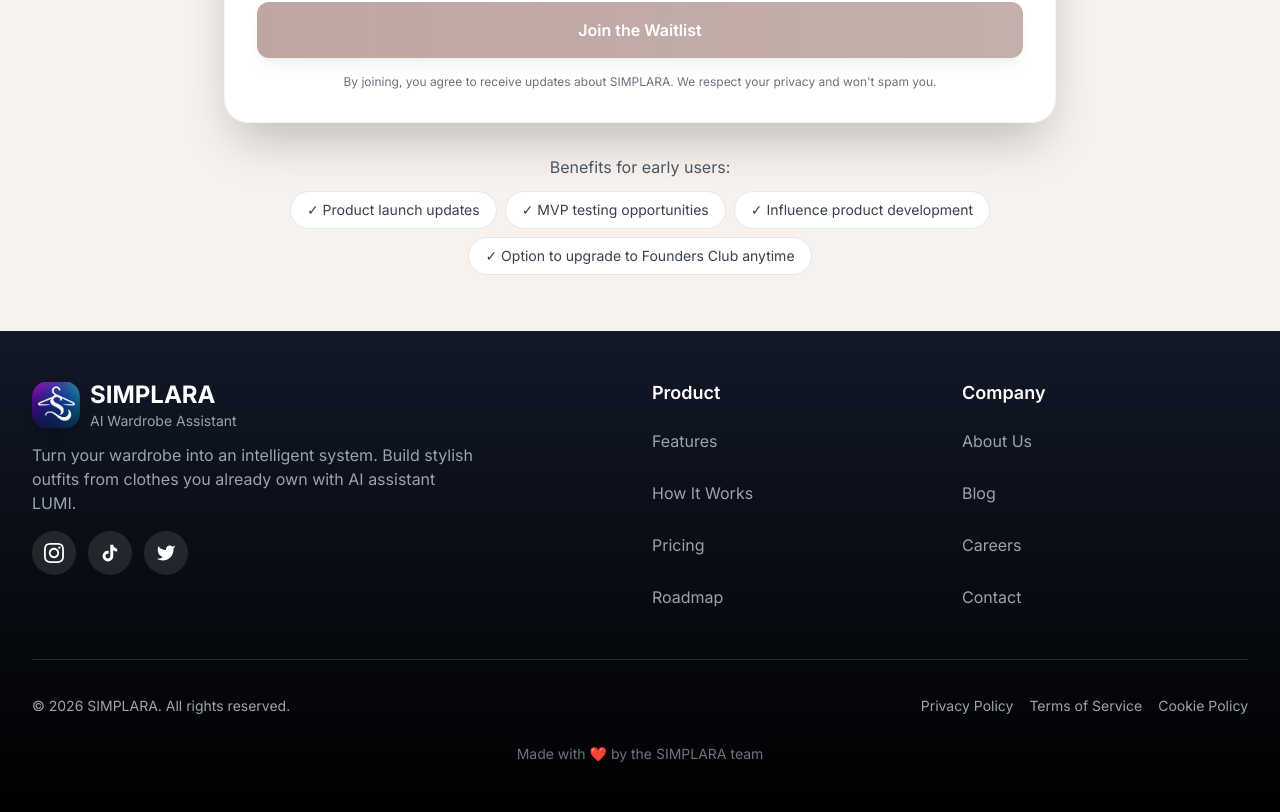
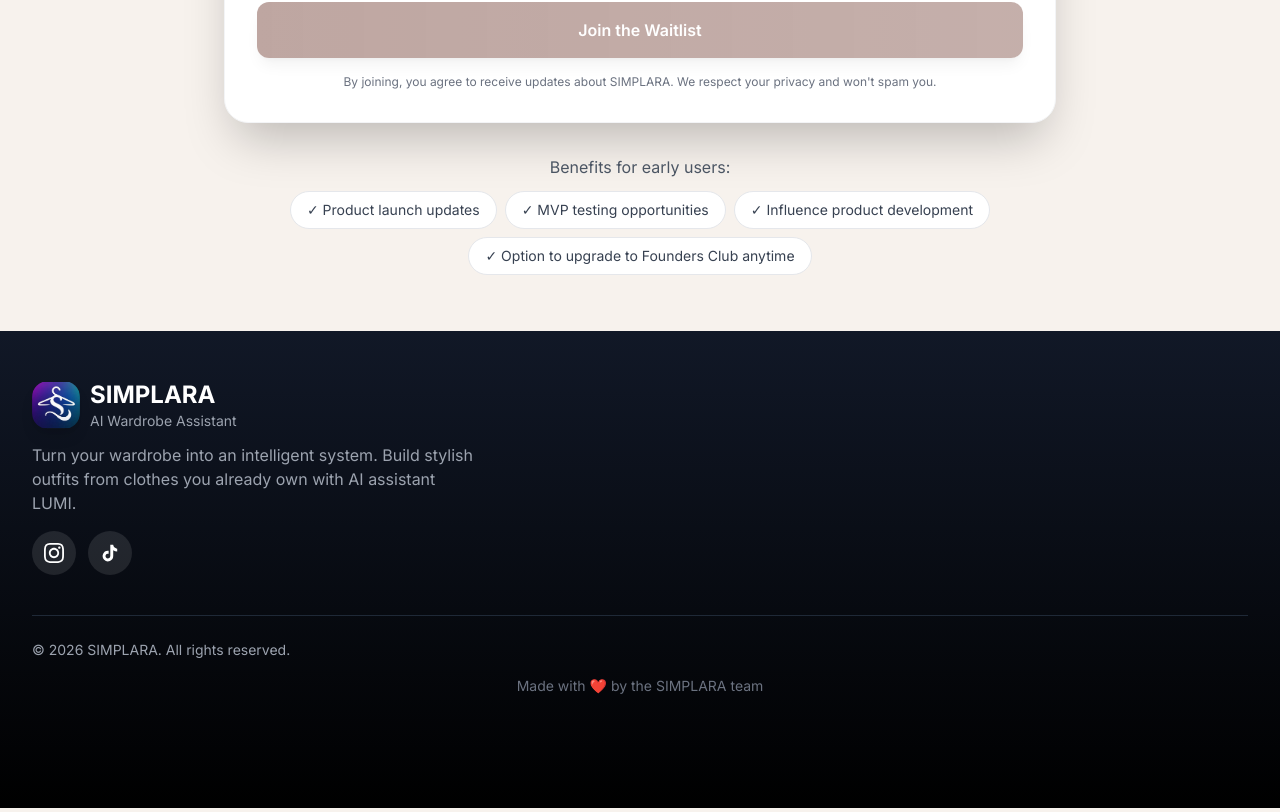
Before and after one commit to milenamyan/simplara-landing, a Next.js app: page /en in a window 1280 px wide. Shown: the part 7352-8164 px from the top of the page. Built offline with nearby package versions, Linux system fonts and the light colour scheme.

Commit message:
Reapply "up"
This reverts commit bc68dbd879d61cfcdf4c11a4dc0a4e9586feec48.

```diff
--- a/components/FAQ.tsx
+++ b/components/FAQ.tsx
@@ -82,12 +82,12 @@
           <p className="text-sm sm:text-base text-gray-600 mb-4 sm:mb-6 px-4">
             {t("contactUs")}
           </p>
-          <button
-            type="button"
-            className="bg-primary hover:bg-primary-dark text-white font-semibold px-6 py-3 sm:px-8 sm:py-3.5 rounded-full transition-all duration-200 shadow-lg hover:shadow-xl active:scale-95 min-h-[44px] text-sm sm:text-base"
+          <a
+            href="mailto:contact@simplara.org"
+            className="inline-flex items-center justify-center bg-primary hover:bg-primary-dark text-white font-semibold px-6 py-3 sm:px-8 sm:py-3.5 rounded-full transition-all duration-200 shadow-lg hover:shadow-xl active:scale-95 min-h-[44px] text-sm sm:text-base"
           >
             {t("contactButton")}
-          </button>
+          </a>
         </div>
       </div>
     </section>
--- a/components/Footer.tsx
+++ b/components/Footer.tsx
@@ -8,11 +8,11 @@
   const currentYear = new Date().getFullYear();
 
   return (
-    <footer className="bg-gradient-to-b from-gray-900 to-black text-white py-8 sm:py-10 lg:py-12">
+    <footer className="bg-gradient-to-b from-gray-900 to-black text-white pt-8 sm:pt-10 lg:pt-12 pb-20 sm:pb-24 lg:pb-28">
       <div className="max-w-7xl mx-auto px-4 sm:px-6 lg:px-8">
-        <div className="grid grid-cols-1 md:grid-cols-2 lg:grid-cols-4 gap-6 sm:gap-8 lg:gap-6 mb-8 sm:mb-10">
+        <div className="mb-8 sm:mb-10">
           {/* Brand Column */}
-          <div className="lg:col-span-2">
+          <div>
             <div className="flex items-center gap-2 sm:gap-2.5 mb-2 sm:mb-3">
               <div className="w-10 h-10 sm:w-12 sm:h-12 rounded-xl sm:rounded-2xl flex items-center justify-center shadow-lg flex-shrink-0">
                 <Image
@@ -33,7 +33,9 @@
             </p>
             <div className="flex gap-2 sm:gap-3">
               <a
-                href="#"
+                href="https://www.instagram.com/itslumicat?igsh=MTRid243ZWJ2ZWIwdQ=="
+                target="_blank"
+                rel="noopener noreferrer"
                 className="w-9 h-9 sm:w-10 sm:h-10 bg-white/10 hover:bg-primary rounded-full flex items-center justify-center transition-colors min-h-[44px] min-w-[44px]"
                 aria-label="Instagram"
               >
@@ -43,7 +45,9 @@
                 </svg>
               </a>
               <a
-                href="#"
+                href="https://www.tiktok.com/@itslumi.cat?_r=1&_t=ZS-97cM6Dg4HtQ"
+                target="_blank"
+                rel="noopener noreferrer"
                 className="w-9 h-9 sm:w-10 sm:h-10 bg-white/10 hover:bg-primary rounded-full flex items-center justify-center transition-colors min-h-[44px] min-w-[44px]"
                 aria-label="TikTok"
               >
@@ -51,90 +55,16 @@
                   <path d="M19.59 6.69a4.83 4.83 0 01-3.77-4.25V2h-3.45v13.67a2.89 2.89 0 01-5.2 1.74 2.89 2.89 0 012.31-4.64 2.93 2.93 0 01.88.13V9.4a6.84 6.84 0 00-1-.05A6.33 6.33 0 005 20.1a6.34 6.34 0 0010.86-4.43v-7a8.16 8.16 0 004.77 1.52v-3.4a4.85 4.85 0 01-1-.1z"/>
                 </svg>
               </a>
-              <a
-                href="#"
-                className="w-9 h-9 sm:w-10 sm:h-10 bg-white/10 hover:bg-primary rounded-full flex items-center justify-center transition-colors min-h-[44px] min-w-[44px]"
-                aria-label="Twitter"
-              >
-                <svg className="w-4 h-4 sm:w-5 sm:h-5" fill="currentColor" viewBox="0 0 24 24">
-                  <path d="M23 3a10.9 10.9 0 01-3.14 1.53 4.48 4.48 0 00-7.86 3v1A10.66 10.66 0 013 4s-4 9 5 13a11.64 11.64 0 01-7 2c9 5 20 0 20-11.5a4.5 4.5 0 00-.08-.83A7.72 7.72 0 0023 3z"/>
-                </svg>
-              </a>
             </div>
-          </div>
-
-          {/* Product Column */}
-          <div>
-            <h4 className="font-semibold text-base sm:text-lg mb-2 sm:mb-3">{t("product")}</h4>
-            <ul className="space-y-1.5 sm:space-y-2">
-              <li>
-                <a href="#" className="text-sm sm:text-base text-gray-400 hover:text-primary transition-colors inline-block min-h-[44px] flex items-center">
-                  {t("links.features")}
-                </a>
-              </li>
-              <li>
-                <a href="#" className="text-sm sm:text-base text-gray-400 hover:text-primary transition-colors inline-block min-h-[44px] flex items-center">
-                  {t("links.howItWorks")}
-                </a>
-              </li>
-              <li>
-                <a href="#" className="text-sm sm:text-base text-gray-400 hover:text-primary transition-colors inline-block min-h-[44px] flex items-center">
-                  {t("links.pricing")}
-                </a>
-              </li>
-              <li>
-                <a href="#" className="text-sm sm:text-base text-gray-400 hover:text-primary transition-colors inline-block min-h-[44px] flex items-center">
-                  {t("links.roadmap")}
-                </a>
-              </li>
-            </ul>
-          </div>
-
-          {/* Company Column */}
-          <div>
-            <h4 className="font-semibold text-base sm:text-lg mb-2 sm:mb-3">{t("company")}</h4>
-            <ul className="space-y-1.5 sm:space-y-2">
-              <li>
-                <a href="#" className="text-sm sm:text-base text-gray-400 hover:text-primary transition-colors inline-block min-h-[44px] flex items-center">
-                  {t("links.aboutUs")}
-                </a>
-              </li>
-              <li>
-                <a href="#" className="text-sm sm:text-base text-gray-400 hover:text-primary transition-colors inline-block min-h-[44px] flex items-center">
-                  {t("links.blog")}
-                </a>
-              </li>
-              <li>
-                <a href="#" className="text-sm sm:text-base text-gray-400 hover:text-primary transition-colors inline-block min-h-[44px] flex items-center">
-                  {t("links.careers")}
-                </a>
-              </li>
-              <li>
-                <a href="#" className="text-sm sm:text-base text-gray-400 hover:text-primary transition-colors inline-block min-h-[44px] flex items-center">
-                  {t("links.contact")}
-                </a>
-              </li>
-            </ul>
           </div>
         </div>
 
         {/* Bottom Bar */}
         <div className="pt-5 sm:pt-6 border-t border-gray-800">
-          <div className="flex flex-col md:flex-row justify-between items-center gap-3">
+          <div className="flex justify-center md:justify-start">
             <p className="text-gray-400 text-xs sm:text-sm text-center md:text-left">
               {t("copyright", { year: currentYear })}
             </p>
-            <div className="flex flex-wrap justify-center gap-3 sm:gap-4 text-xs sm:text-sm">
-              <a href="#" className="text-gray-400 hover:text-primary transition-colors min-h-[44px] flex items-center">
-                {t("legal.privacy")}
-              </a>
-              <a href="#" className="text-gray-400 hover:text-primary transition-colors min-h-[44px] flex items-center">
-                {t("legal.terms")}
-              </a>
-              <a href="#" className="text-gray-400 hover:text-primary transition-colors min-h-[44px] flex items-center">
-                {t("legal.cookies")}
-              </a>
-            </div>
           </div>
 
           <div className="mt-3 sm:mt-4 text-center">
```
